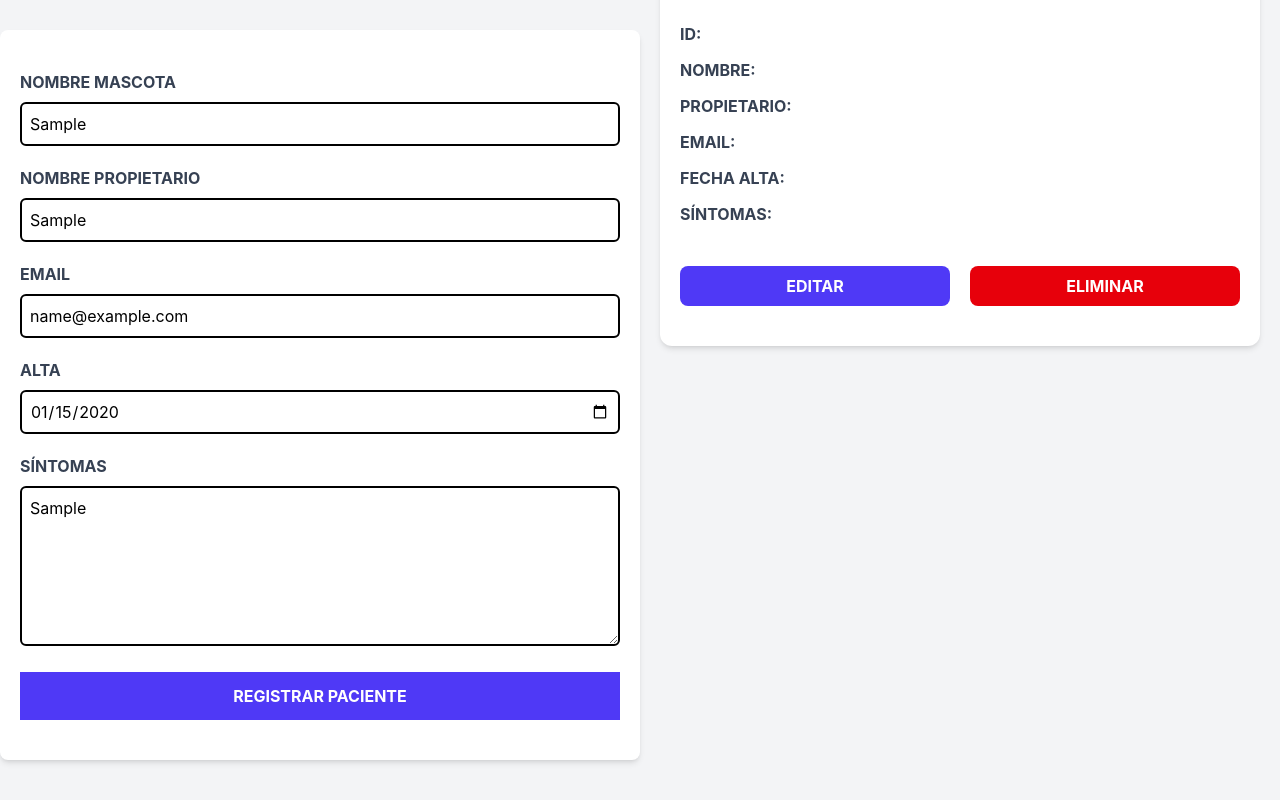
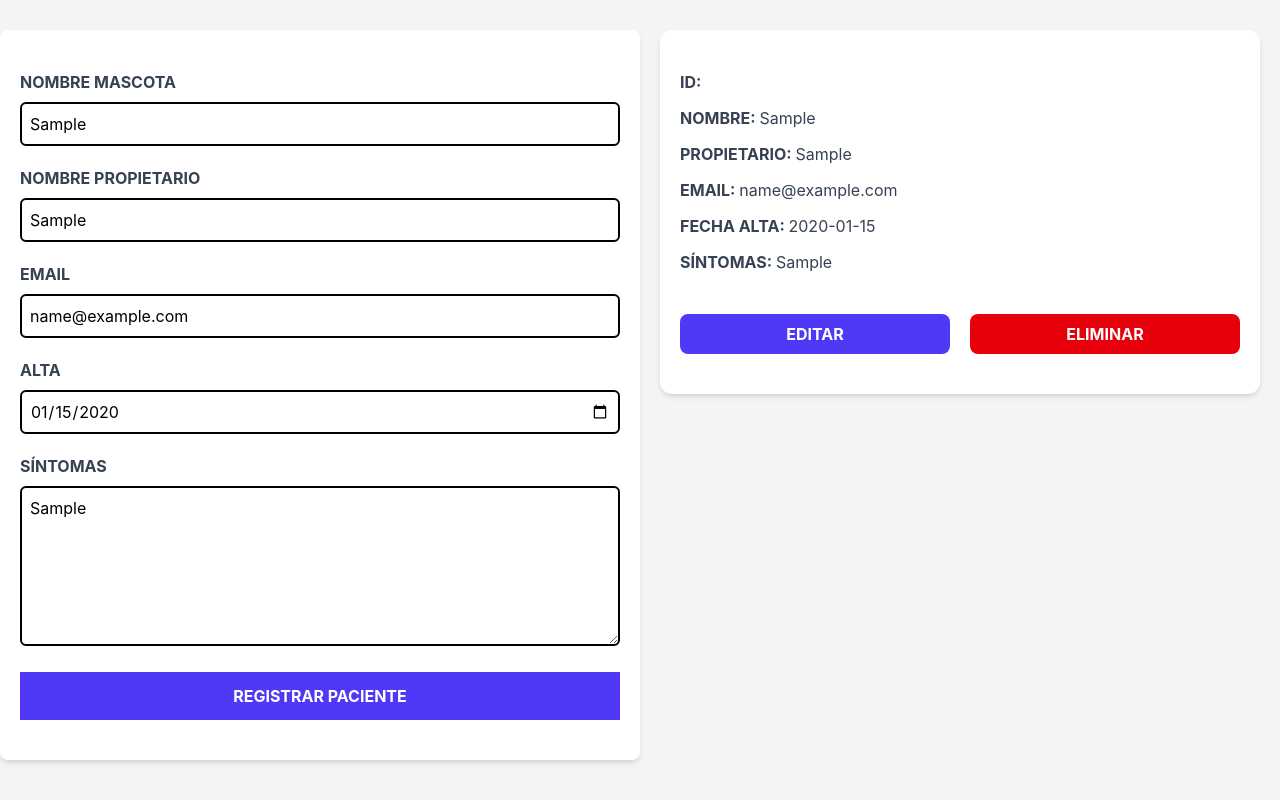
Before and after one commit to DavidFig19/admin-pacientes-vue, a Vue app: page / in a window 1280 px wide. Both pictures are taken after typing "Sample", "Sample", "name@example.com", "2020-01-15", "Sample" into the empty fields and a click on the input "Registrar Paciente". Shown: the part 174-974 px from the top of the page. Built offline with nearby package versions, Linux system fonts and the light colour scheme.

Commit message:
Mostrar pacientes agregados

```diff
--- a/src/App.vue
+++ b/src/App.vue
@@ -40,6 +40,11 @@
         <h3 class="font-black text-3xl text-center">Administra tus Pacientes</h3>
 
         <div v-if="pacientes.length > 0">
+
+            <p class="text-lg mt-5 text-center mb-10">
+              Informacion de
+              <span class="text-indigo-600 font-bold">Pacientes</span>
+            </p>
             <Paciente
               v-for="paciente in pacientes"
               :paciente="paciente"
--- a/src/components/Paciente.vue
+++ b/src/components/Paciente.vue
@@ -1,4 +1,11 @@
 <script setup>
+
+    defineProps({
+        paciente:{
+            type:Object,
+            required:true
+        }
+    })
 
 </script>
 <template>
@@ -11,31 +18,31 @@
 
         <p class="font-bold mb-3 text-gray-700 uppercase">Nombre:
             <span class="font-normal normal-case">
-
+                {{ paciente.nombre }}
             </span>
         </p>
 
         <p class="font-bold mb-3 text-gray-700 uppercase">Propietario:
             <span class="font-normal normal-case">
-
+                {{ paciente.propietario }}
             </span>
         </p>
 
         <p class="font-bold mb-3 text-gray-700 uppercase">Email:
             <span class="font-normal normal-case">
-
+                {{ paciente.email }}
             </span>
         </p>
 
         <p class="font-bold mb-3 text-gray-700 uppercase">Fecha Alta:
             <span class="font-normal normal-case">
-
+                {{ paciente.alta }}
             </span>
         </p>
 
         <p class="font-bold mb-3 text-gray-700 uppercase">Síntomas:
             <span class="font-normal normal-case">
-
+                {{ paciente.sintomas }}
             </span>
         </p>
 
```
